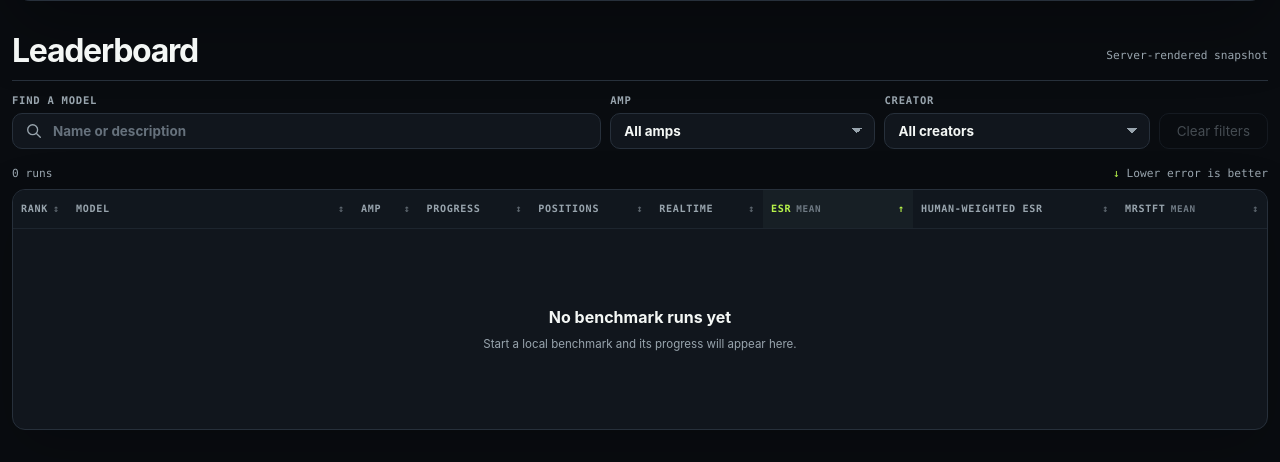
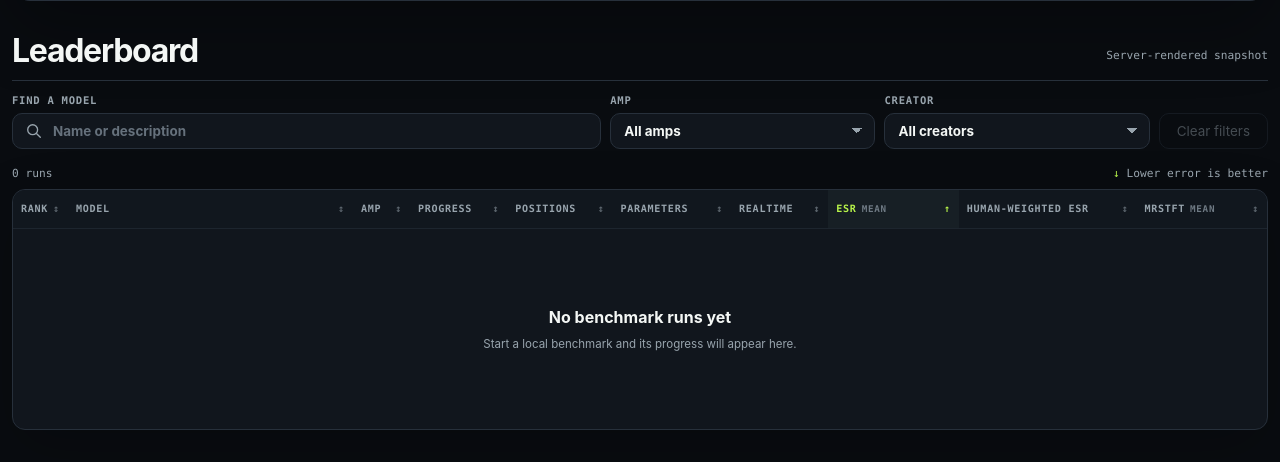
Before and after one commit to qforge-dev/top-bench, a FastAPI app: page / in a window 1280 px wide. Shown: the part 720-1182 px from the top of the page. Run offline with FastAPI, Linux system fonts and the light colour scheme; data that the repository does not hold is empty.

Commit message:
Add parameter count to leaderboard

```diff
--- a/apps/leaderboard/src/top_arena_server/static/dashboard.js
+++ b/apps/leaderboard/src/top_arena_server/static/dashboard.js
@@ -170,6 +170,12 @@
     return value.toLocaleString(undefined, { maximumFractionDigits: 4 });
   }
 
+  function formatInteger(value) {
+    return value === null
+      ? "—"
+      : value.toLocaleString(undefined, { maximumFractionDigits: 0 });
+  }
+
   function titleCase(value) {
     return value.replace(/[_-]+/g, " ").replace(/\b\w/g, (letter) => letter.toUpperCase());
   }
@@ -246,6 +252,7 @@
       humanWeightedEsr: run.humanWeightedEsr.mean,
       mrstft: run.mrstft.mean,
       name: run.name,
+      parameters: run.parameterCount,
       positions: run.positions,
       rank: ranks.get(run.id) ?? null,
       realtime: run.realtime.mean,
@@ -295,7 +302,7 @@
     if (runs.length === 0) {
       const row = createElement("tr", "empty-row");
       const cell = createElement("td");
-      cell.colSpan = 9;
+      cell.colSpan = 10;
       cell.append(
         createElement("strong", "", state.runs.length ? "No runs match these filters" : "No benchmark runs yet"),
         createElement("span", "", state.runs.length
@@ -317,6 +324,7 @@
         ampCell(run),
         progressCell(run),
         simpleCell("Positions", run.positions === null ? "—" : formatScore(run.positions), "numeric-cell"),
+        simpleCell("Parameters", formatInteger(run.parameterCount), "numeric-cell"),
         simpleCell("Realtime", run.realtime.mean === null ? "—" : `${formatScore(run.realtime.mean)}×`, "numeric-cell"),
         metricCell("ESR", run.esr, run.namA2Full.esr),
         metricCell("Human-weighted ESR", run.humanWeightedEsr, run.namA2Full.humanWeightedEsr),
--- a/apps/leaderboard/src/top_arena_server/static/styles.css
+++ b/apps/leaderboard/src/top_arena_server/static/styles.css
@@ -579,7 +579,7 @@ h2 {
 
 table {
   width: 100%;
-  min-width: 1300px;
+  min-width: 1400px;
   border-collapse: collapse;
   font-size: 0.78rem;
 }
@@ -669,6 +669,10 @@ tbody tr:last-child td {
 
 .model-column {
   width: 245px;
+}
+
+.parameter-column {
+  min-width: 100px;
 }
 
 .metric-column {
@@ -1209,7 +1213,7 @@ main {
 }
 
 table {
-  min-width: 1080px;
+  min-width: 1180px;
   font-size: 0.72rem;
 }
 
--- a/apps/leaderboard/src/top_arena_server/templates/index.html
+++ b/apps/leaderboard/src/top_arena_server/templates/index.html
@@ -4,6 +4,14 @@
   {% else %}
     <span class="metric-empty" aria-label="Not available">—</span>
   {% endif %}
+{%- endmacro %}
+
+{% macro integer(value) -%}
+  {%- if value is defined and value is not none -%}
+    {{- "{:,}".format(value|int) -}}
+  {%- else -%}
+    <span class="metric-empty" aria-label="Not available">—</span>
+  {%- endif -%}
 {%- endmacro %}
 
 {% macro metric_summary(metric, baseline) -%}
@@ -26,8 +34,8 @@
       name="description"
       content="A live, reproducible leaderboard for neural amp model benchmarks."
     >
-    <link rel="stylesheet" href="/static/styles.css?v=20260826-nam-full-aggregates">
-    <script defer src="/static/dashboard.js?v=20260826-nam-full-aggregates"></script>
+    <link rel="stylesheet" href="/static/styles.css?v=20260827-parameter-count">
+    <script defer src="/static/dashboard.js?v=20260827-parameter-count"></script>
   </head>
   <body>
     <a class="skip-link" href="#leaderboard">Skip to leaderboard</a>
@@ -137,6 +145,9 @@
                 <th scope="col" aria-sort="none">
                   <button class="sort-button" type="button" data-sort="positions">Positions <span aria-hidden="true">↕</span></button>
                 </th>
+                <th class="parameter-column" scope="col" aria-sort="none">
+                  <button class="sort-button" type="button" data-sort="parameters">Parameters <span aria-hidden="true">↕</span></button>
+                </th>
                 <th scope="col" aria-sort="none">
                   <button class="sort-button" type="button" data-sort="realtime">Realtime <span aria-hidden="true">↕</span></button>
                 </th>
@@ -173,6 +184,7 @@
                     <span class="progress-count">{{ completed }}/{{ total }}</span>
                   </td>
                   <td data-label="Positions" class="numeric-cell">{{ run.unique_positions_used|default("—", true) }}</td>
+                  <td data-label="Parameters" class="numeric-cell">{{ integer(run.parameter_count) }}</td>
                   <td data-label="Realtime" class="numeric-cell">
                     {% if realtime.mean|default(none) is not none %}{{ number(realtime.mean, 2) }}×{% else %}—{% endif %}
                   </td>
@@ -182,7 +194,7 @@
                 </tr>
               {% else %}
                 <tr class="empty-row">
-                  <td colspan="9">
+                  <td colspan="10">
                     <strong>No benchmark runs yet</strong>
                     <span>Start a local benchmark and its progress will appear here.</span>
                   </td>
```
Also changed, not shown: apps/leaderboard/tests/test_run_lifecycle.py (+6 -1 lines), apps/leaderboard/tests/ui/dashboard.test.mjs (+1 -0 lines).
